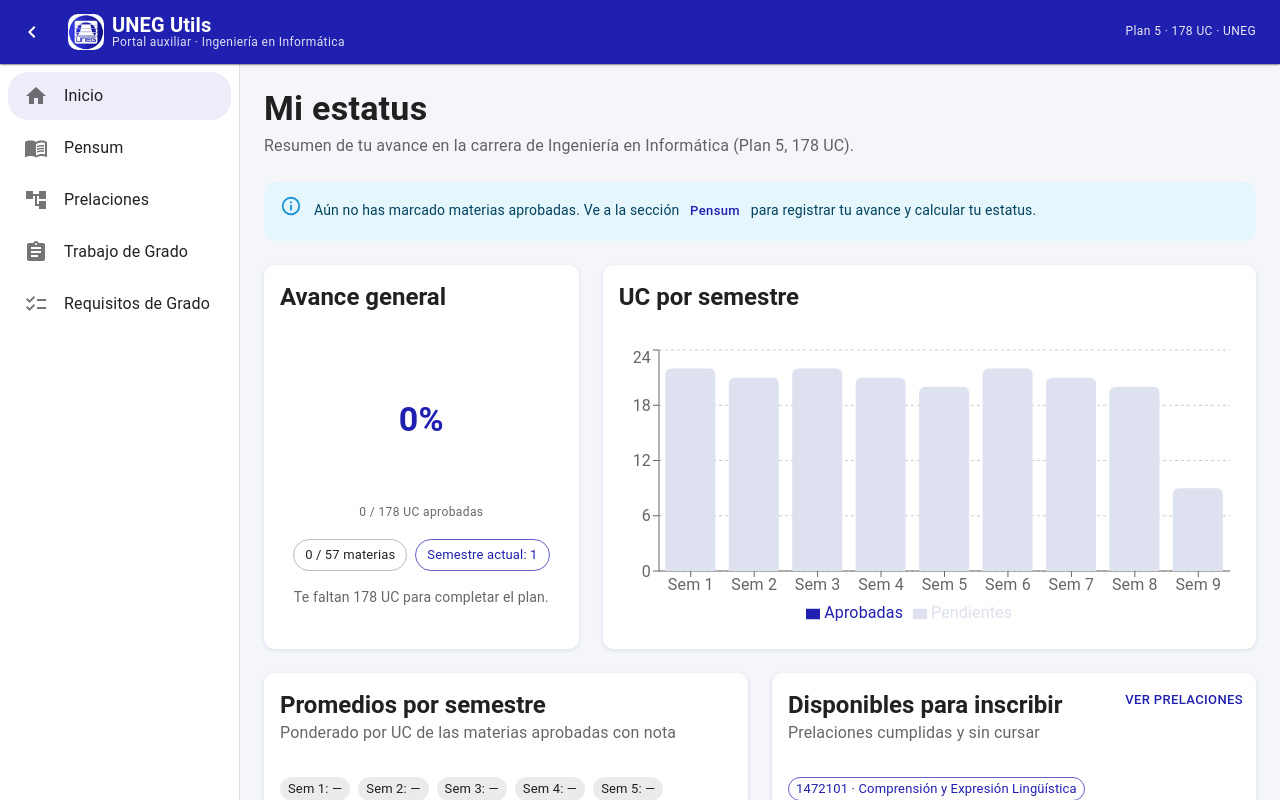
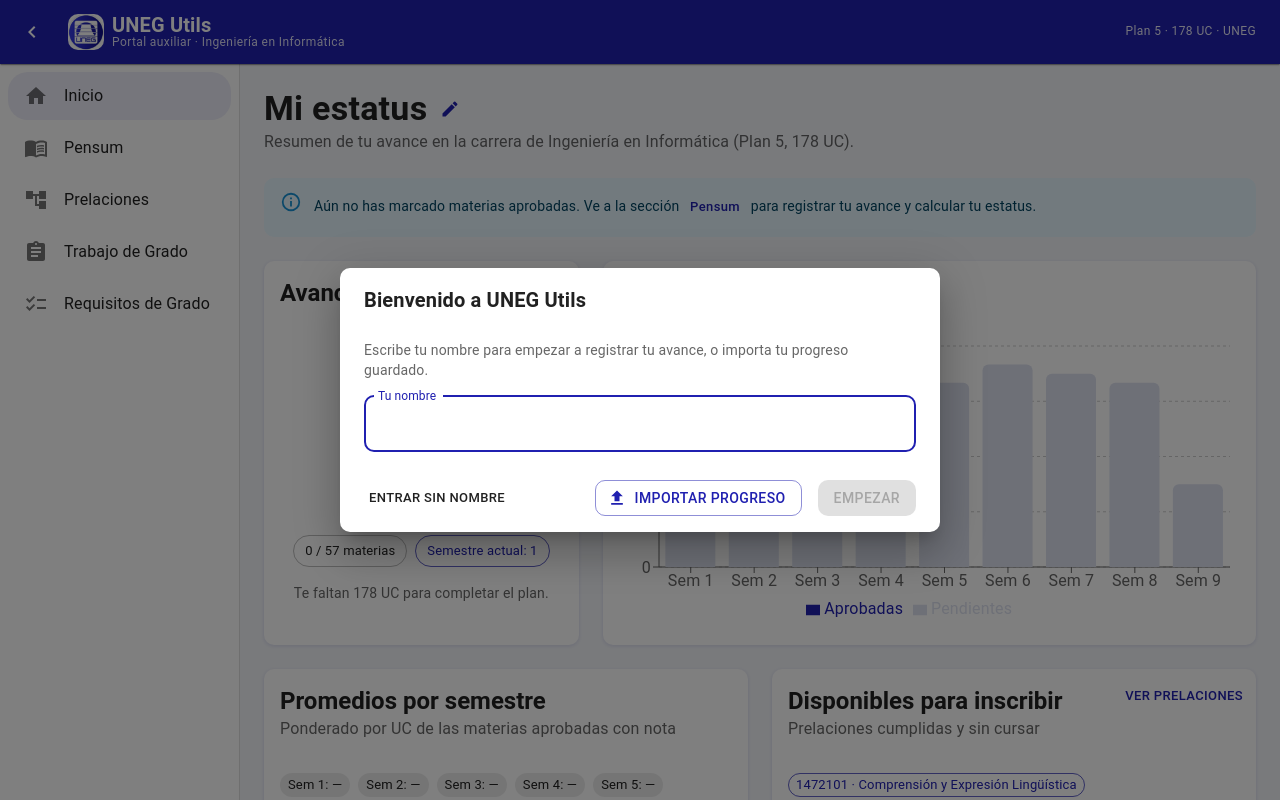
Before and after one commit to danedsant/Uneg-utils, a React (Vite) app: page / in a window 1280 px wide. Shown: the top 800 px of the page. Built offline with nearby package versions, Linux system fonts and the light colour scheme.

Commit message:
importar MidLogin

```diff
--- a/src/App.tsx
+++ b/src/App.tsx
@@ -1,5 +1,6 @@
 import { BrowserRouter, Navigate, Route, Routes } from 'react-router-dom'
 import Layout from './components/Layout'
+import OnboardingModal from './components/OnboardingModal'
 import Dashboard from './pages/Dashboard'
 import PensumPage from './pages/PensumPage'
 import PrelacionesPage from './pages/PrelacionesPage'
@@ -19,6 +20,7 @@ export default function App() {
           <Route path="*" element={<Navigate to="/" replace />} />
         </Route>
       </Routes>
+      <OnboardingModal />
     </BrowserRouter>
   )
 }
--- /dev/null
+++ b/src/components/OnboardingModal.tsx
@@ -0,0 +1,133 @@
+import { useRef, useState } from 'react'
+import {
+  Alert,
+  Button,
+  Dialog,
+  DialogActions,
+  DialogContent,
+  DialogTitle,
+  Stack,
+  TextField,
+  Typography,
+} from '@mui/material'
+import FileUploadIcon from '@mui/icons-material/FileUpload'
+import { useProgressStore } from '../store/progressStore'
+import { validateExport } from '../utils/exportImport'
+import type { ImportedProgress } from '../store/progressStore'
+
+export default function OnboardingModal() {
+  const onboarded = useProgressStore((s) => s.onboarded)
+  const profileOpen = useProgressStore((s) => s.profileOpen)
+  const nombre = useProgressStore((s) => s.nombre)
+  const setNombre = useProgressStore((s) => s.setNombre)
+  const setOnboarded = useProgressStore((s) => s.setOnboarded)
+  const closeProfileModal = useProgressStore((s) => s.closeProfileModal)
+  const importState = useProgressStore((s) => s.importState)
+
+  const fileInputRef = useRef<HTMLInputElement>(null)
+  const [importError, setImportError] = useState(false)
+
+  const open = !onboarded || profileOpen
+  const isFirstTime = !onboarded
+
+  const finish = (payload?: ImportedProgress) => {
+    if (payload) importState(payload)
+    setOnboarded(true)
+    closeProfileModal()
+  }
+
+  const handleImportFile = (e: React.ChangeEvent<HTMLInputElement>) => {
+    const file = e.target.files?.[0]
+    e.target.value = ''
+    if (!file) return
+    const reader = new FileReader()
+    reader.onload = () => {
+      try {
+        const parsed = validateExport(JSON.parse(String(reader.result)))
+        if (!parsed) {
+          setImportError(true)
+          return
+        }
+        const approvedCount = Object.values(parsed.statuses).filter((s) => s === 'approved').length
+        const gradeCount = Object.keys(parsed.grades).length
+        const reqCount = Object.values(parsed.requirements).filter(Boolean).length
+        const who = parsed.nombre ? `"${parsed.nombre}"` : 'sin nombre'
+        const ok = window.confirm(
+          `Se reemplazará tu progreso actual por el de ${who}.\n\n` +
+            `Materias aprobadas: ${approvedCount}\nNotas registradas: ${gradeCount}\nRequisitos cumplidos: ${reqCount}`
+        )
+        if (ok) finish(parsed)
+      } catch {
+        setImportError(true)
+      }
+    }
+    reader.readAsText(file)
+  }
+
+  return (
+    <Dialog
+      open={open}
+      onClose={isFirstTime ? undefined : closeProfileModal}
+      fullWidth
+      maxWidth="sm"
+      disableEscapeKeyDown={isFirstTime}
+    >
+      <DialogTitle>{isFirstTime ? 'Bienvenido a UNEG Utils' : 'Tu perfil'}</DialogTitle>
+      <DialogContent>
+        <Stack spacing={2} sx={{ pt: 1 }}>
+          <Typography variant="body2" color="text.secondary">
+            {isFirstTime
+              ? 'Escribe tu nombre para empezar a registrar tu avance, o importa tu progreso guardado.'
+              : 'Actualiza tu nombre o importa un progreso guardado.'}
+          </Typography>
+
+          {importError && (
+            <Alert severity="error" onClose={() => setImportError(false)}>
+              El archivo no es un JSON válido de UNEG Utils.
+            </Alert>
+          )}
+
+          <TextField
+            autoFocus
+            label="Tu nombre"
+            fullWidth
+            value={nombre}
+            onChange={(e) => setNombre(e.target.value)}
+            onKeyDown={(e) => {
+              if (e.key === 'Enter' && nombre.trim()) finish()
+            }}
+          />
+
+          <input
+            ref={fileInputRef}
+            type="file"
+            accept="application/json,.json"
+            style={{ display: 'none' }}
+            onChange={handleImportFile}
+          />
+        </Stack>
+      </DialogContent>
+      <DialogActions sx={{ px: 3, pb: 2, flexWrap: 'wrap', gap: 1 }}>
+        {isFirstTime && (
+          <Button
+            color="inherit"
+            size="small"
+            sx={{ mr: 'auto' }}
+            onClick={() => {
+              setNombre('')
+              finish()
+            }}
+          >
+            Entrar sin nombre
+          </Button>
+        )}
+        <Button startIcon={<FileUploadIcon />} variant="outlined" onClick={() => fileInputRef.current?.click()}>
+          Importar progreso
+        </Button>
+        <Button variant="contained" disabled={!nombre.trim()} onClick={() => finish()}>
+          {isFirstTime ? 'Empezar' : 'Guardar'}
+        </Button>
+      </DialogActions>
+    </Dialog>
+  )
+}
--- a/src/pages/Dashboard.tsx
+++ b/src/pages/Dashboard.tsx
@@ -9,6 +9,7 @@ import {
   CardHeader,
   Chip,
   Grid,
+  IconButton,
   LinearProgress,
   Stack,
   Typography,
@@ -25,6 +26,7 @@ import {
 } from 'recharts'
 import CheckCircleIcon from '@mui/icons-material/CheckCircle'
 import RadioButtonUncheckedIcon from '@mui/icons-material/RadioButtonUnchecked'
+import EditIcon from '@mui/icons-material/Edit'
 import { useProgressStore } from '../store/progressStore'
 import { computeProgress } from '../utils/pensumLogic'
 import { requirements } from '../data/requisitos'
@@ -35,6 +37,7 @@ export default function Dashboard() {
   const grades = useProgressStore((s) => s.grades)
   const requirementsState = useProgressStore((s) => s.requirements)
   const nombre = useProgressStore((s) => s.nombre)
+  const openProfileModal = useProgressStore((s) => s.openProfileModal)
   const stats = useMemo(() => computeProgress(statuses, grades), [statuses, grades])
 
   const chartData = stats.perSemester.map((p) => ({
@@ -47,9 +50,19 @@ export default function Dashboard() {
 
   return (
     <Box>
-      <Typography variant="h4" sx={{ mb: 0.5 }}>
-        {nombre ? `Estatus de ${nombre}` : 'Mi estatus'}
-      </Typography>
+      <Stack direction="row" alignItems="center" spacing={1}>
+        <Typography variant="h4">
+          {nombre ? `Estatus de ${nombre}` : 'Mi estatus'}
+        </Typography>
+        <IconButton
+          size="small"
+          color="primary"
+          onClick={openProfileModal}
+          aria-label="Editar nombre o importar progreso"
+        >
+          <EditIcon fontSize="small" />
+        </IconButton>
+      </Stack>
       <Typography color="text.secondary" sx={{ mb: 3 }}>
         Resumen de tu avance en la carrera de Ingeniería en Informática (Plan 5, 178 UC).
       </Typography>
--- a/src/pages/PensumPage.tsx
+++ b/src/pages/PensumPage.tsx
@@ -38,7 +38,6 @@ export default function PensumPage() {
   const nombre = useProgressStore((s) => s.nombre)
   const setStatus = useProgressStore((s) => s.setStatus)
   const setGrade = useProgressStore((s) => s.setGrade)
-  const setNombre = useProgressStore((s) => s.setNombre)
   const importState = useProgressStore((s) => s.importState)
   const resetAll = useProgressStore((s) => s.resetAll)
 
@@ -140,17 +139,10 @@ export default function PensumPage() {
             Pensum
           </Typography>
           <Typography color="text.secondary">
-            {nombre ? `Pensum de ${nombre} · ` : ''}Ingeniería en Informática · Plan 5 · 9 semestres · 178 UC
+            Ingeniería en Informática · Plan 5 · 9 semestres · 178 UC
           </Typography>
         </Box>
         <Stack direction="row" spacing={1} flexWrap="wrap" useFlexGap>
-          <TextField
-            size="small"
-            placeholder="Tu nombre"
-            value={nombre}
-            onChange={(e) => setNombre(e.target.value)}
-            sx={{ width: { xs: '100%', sm: 180 } }}
-          />
           <Button startIcon={<FileDownloadIcon />} variant="outlined" onClick={handleExport}>
             Exportar
           </Button>
--- a/src/store/progressStore.ts
+++ b/src/store/progressStore.ts
@@ -14,9 +14,14 @@ interface ProgressState {
   grades: Record<string, number>
   requirements: Record<string, boolean>
   nombre: string
+  onboarded: boolean
+  profileOpen: boolean
   setStatus: (codigo: string, status: SubjectStatus) => void
   setGrade: (codigo: string, nota: number | null) => void
   setNombre: (nombre: string) => void
+  setOnboarded: (onboarded: boolean) => void
+  openProfileModal: () => void
+  closeProfileModal: () => void
   toggleRequirement: (id: string) => void
   importState: (payload: ImportedProgress) => void
   resetAll: () => void
@@ -29,6 +34,8 @@ export const useProgressStore = create<ProgressState>()(
       grades: {},
       requirements: {},
       nombre: '',
+      onboarded: false,
+      profileOpen: false,
       setStatus: (codigo, status) =>
         set((state) => ({ statuses: { ...state.statuses, [codigo]: status } })),
       setGrade: (codigo, nota) =>
@@ -39,6 +46,9 @@ export const useProgressStore = create<ProgressState>()(
           return { grades }
         }),
       setNombre: (nombre) => set({ nombre }),
+      setOnboarded: (onboarded) => set({ onboarded }),
+      openProfileModal: () => set({ profileOpen: true }),
+      closeProfileModal: () => set({ profileOpen: false }),
       toggleRequirement: (id) =>
         set((state) => ({ requirements: { ...state.requirements, [id]: !state.requirements[id] } })),
       importState: (payload) =>
```
